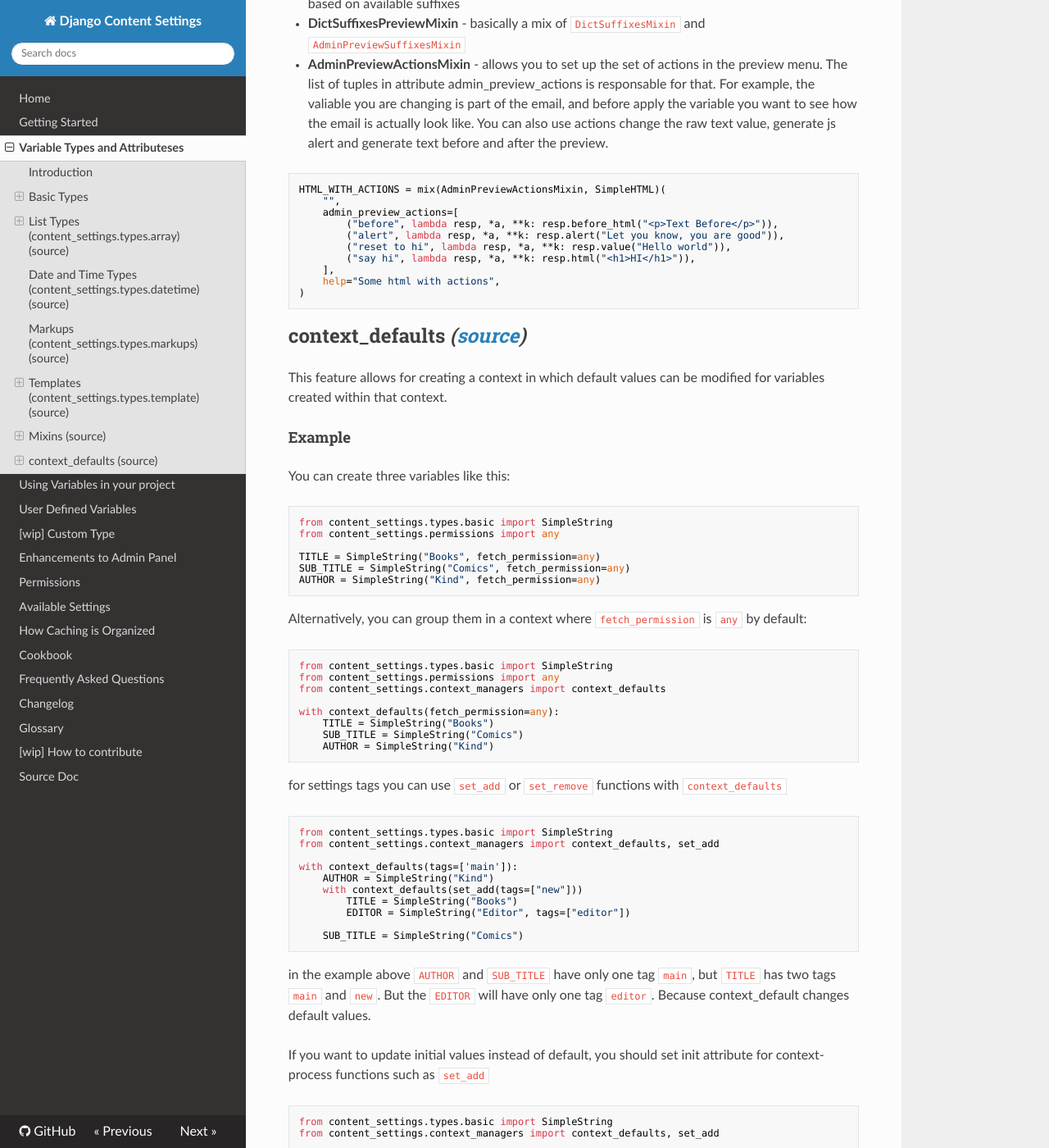
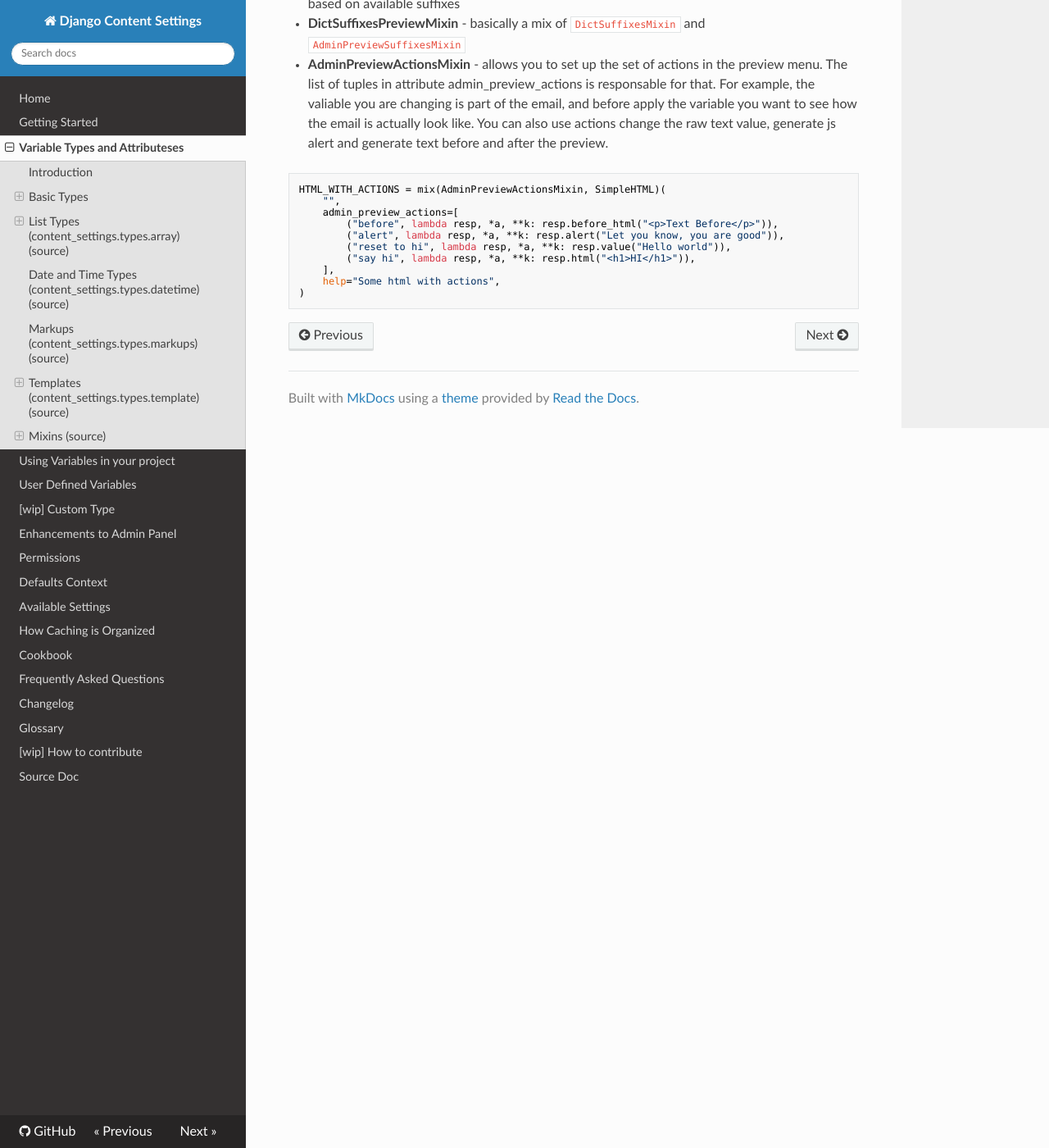
Before and after one commit to occipital/django-content-settings, an MkDocs documentation site: the page built from docs/types.md, in a window 1280 px wide and 1400 px high, scrolled down 8295 px. Shown: the whole window at 82% size. Built offline with MkDocs 1.6.1, drawn with Linux system fonts in a browser that asks for light colours; nearby versions of some CDN libraries; some of the changed text lies outside the part shown.

Commit message:
docs defaults

````diff
--- a/docs/types.md
+++ b/docs/types.md
@@ -354,88 +354,3 @@
     help="Some html with actions",
 )
 ```
-
-## context_defaults *([source](https://github.com/occipital/django-content-settings/blob/master/content_settings/context_managers.py))*
-
-This feature allows for creating a context in which default values can be modified for variables created within that context.
-
-#### Example
-
-You can create three variables like this:
-
-```python
-from content_settings.types.basic import SimpleString
-from content_settings.permissions import any
-
-TITLE = SimpleString("Books", fetch_permission=any)
-SUB_TITLE = SimpleString("Comics", fetch_permission=any)
-AUTHOR = SimpleString("Kind", fetch_permission=any)
-```
-
-Alternatively, you can group them in a context where `fetch_permission` is `any` by default:
-
-```python
-from content_settings.types.basic import SimpleString
-from content_settings.permissions import any
-from content_settings.context_managers import context_defaults
-
-with context_defaults(fetch_permission=any):
-    TITLE = SimpleString("Books")
-    SUB_TITLE = SimpleString("Comics")
-    AUTHOR = SimpleString("Kind")
-```
-
-for settings tags you can use `set_add` or `set_remove` functions with `context_defaults`
-
-```python
-from content_settings.types.basic import SimpleString
-from content_settings.context_managers import context_defaults, set_add
-
-with context_defaults(tags=['main']):
-    AUTHOR = SimpleString("Kind")
-    with context_defaults(set_add(tags=["new"]))
-        TITLE = SimpleString("Books")
-        EDITOR = SimpleString("Editor", tags=["editor"])
-
-    SUB_TITLE = SimpleString("Comics")
-```
-
-in the example above `AUTHOR` and `SUB_TITLE` have only one tag `main`, but `TITLE` has two tags `main` and `new`. But the `EDITOR` will have only one tag `editor`. Because context_default changes default values.
-
-If you want to update initial values instead of default, you should set init attribute for context-process functions such as `set_add`
-
-```python
-from content_settings.types.basic import SimpleString
-from content_settings.context_managers import context_defaults, set_add
-
-with context_defaults(tags=['main']):
-    AUTHOR = SimpleString("Kind")
-    with context_defaults(set_add(tags=["new"], _init=True)) # update
-        TITLE = SimpleString("Books")
-        EDITOR = SimpleString("Editor", tags=["editor"])
-
-    SUB_TITLE = SimpleString("Comics")
-```
-
-now everything remains the same except `EDITOR` var, which has all three tags `main`, `new`, and `editor`
-
-shortcut for `set_add(tags=["new"], _init=True)` is `add_tags` which accepts str or iterable
-
-```python
-from content_settings.types.basic import SimpleString
-from content_settings.context_managers import context_defaults, add_tags
-
-with context_defaults(tags=['main']):
-    AUTHOR = SimpleString("Kind")
-    with context_defaults(add_tags("new")) # update
-        TITLE = SimpleString("Books")
-        EDITOR = SimpleString("Editor", tags=["editor"])
-
-    SUB_TITLE = SimpleString("Comics")
-```
-
-the updated example works the same as the example before
-
----
-
-These types and attributes provide a flexible and powerful way to handle different kinds of data within the `django-content-settings` module, ensuring robust and dynamic content management in Django applications.
--- a/mkdocs.yml
+++ b/mkdocs.yml
@@ -8,6 +8,7 @@
   - "[wip] Custom Type": custom.md
   - Enhancements to Admin Panel: admin.md
   - Permissions: permissions.md
+  - Defaults Context: defaults.md
   - Available Settings: settings.md
   - How Caching is Organized: caching.md
   - Cookbook: cookbook.md
````
Also changed, not shown: docs/cookbook.md (+8 -7 lines), docs/defaults.md (added, +158 -0 lines), docs/settings.md (+10 -9 lines), 2 other files.
